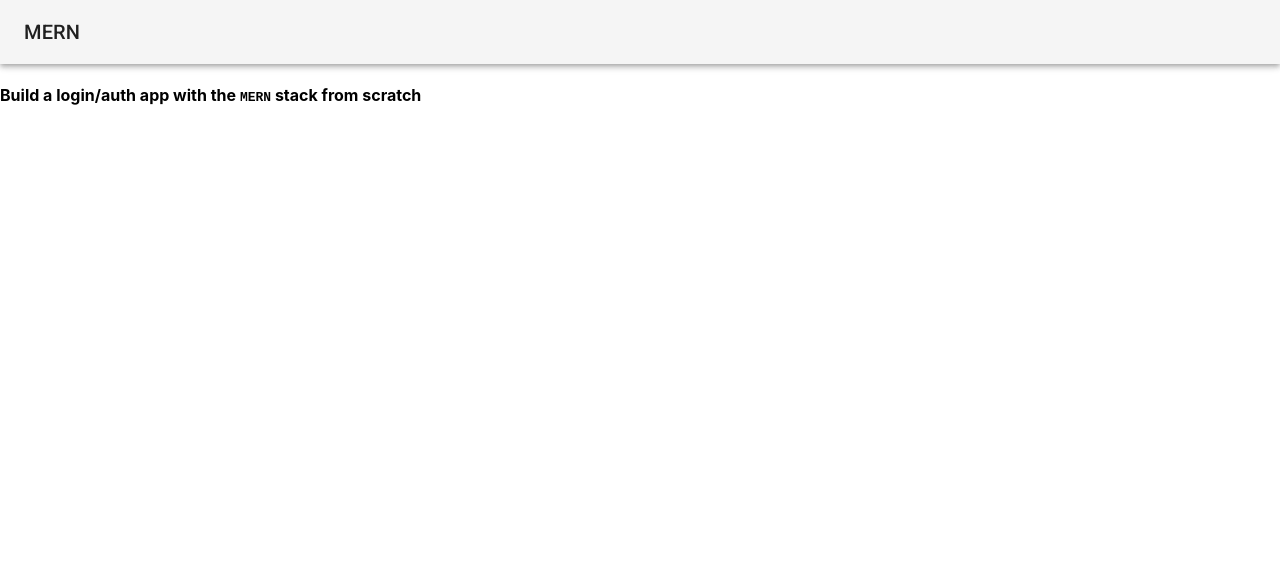
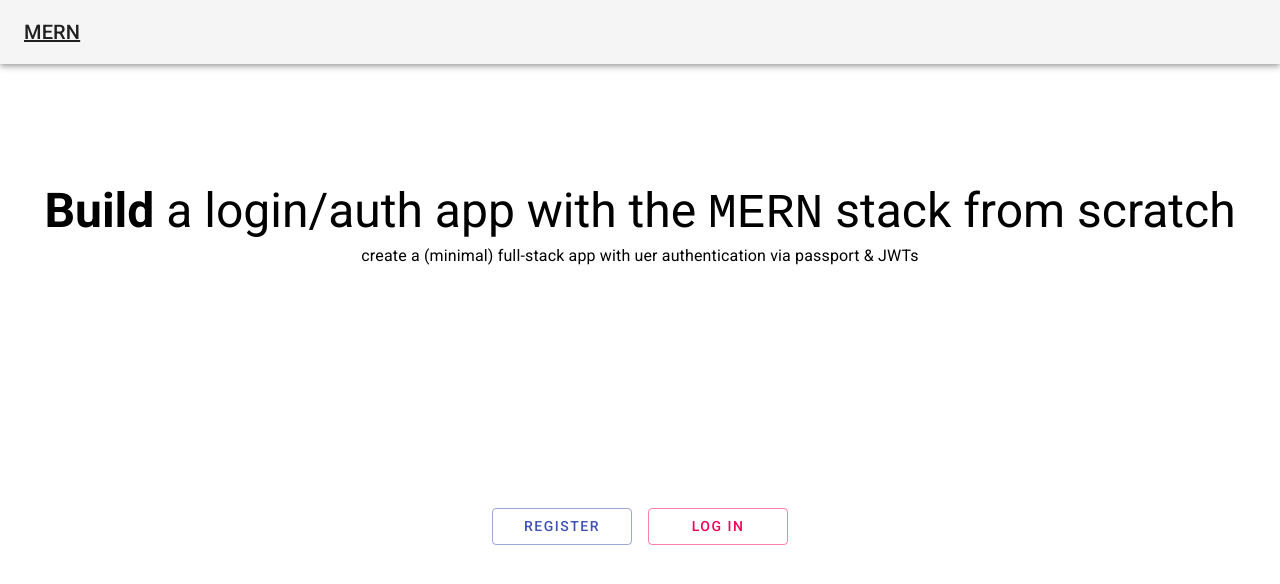
Before and after one commit to wlockiv/mern-auth, a React (Create React App) app in the folder client/: page / in a window 1280 px wide. Shown: the top 584 px of the page. Built offline with nearby package versions, Linux system fonts and the light colour scheme.

Commit message:
initial landing with buttons

```diff
--- a/client/src/App.js
+++ b/client/src/App.js
@@ -1,13 +1,14 @@
 import React from 'react';
 import './App.css';
 import { Navbar, Landing } from './components/layout';
+import { BrowserRouter as Router } from 'react-router-dom';
 
 function App() {
   return (
-    <div>
+    <Router>
       <Navbar />
       <Landing />
-    </div>
+    </Router>
   );
 }
 
--- a/client/src/components/layout/Landing.jsx
+++ b/client/src/components/layout/Landing.jsx
@@ -1,6 +1,7 @@
 // import { Link } from 'react-router-dom';
-import { Grid, makeStyles } from '@material-ui/core';
-import React, { Component } from 'react';
+import { Grid, makeStyles, Typography, Button } from '@material-ui/core';
+import React from 'react';
+import { Link } from 'react-router-dom';
 
 const useStyles = makeStyles(theme => ({
   root: {
@@ -12,14 +13,47 @@ export default () => {
   const classes = useStyles();
 
   return (
-    <div style={{ height: '75vh' }} className={classes.root}>
-      <Grid container spacing={3}>
-        <Grid item s={12} alignContent="center">
-          <h4>
+    <div className={classes.root}>
+      <Grid
+        style={{ height: '75vh' }}
+        container
+        alignItems="center"
+        justify="center"
+      >
+        <Grid item sm={12}>
+          <Typography
+            component="h4"
+            variant="h3"
+            style={{ textAlign: 'center' }}
+          >
             <b>Build</b> a login/auth app with the{' '}
             <span style={{ fontFamily: 'monospace' }}>MERN</span> stack from
             scratch
-          </h4>
+          </Typography>
+          <Typography variant="subtitle1" align="center">
+            create a (minimal) full-stack app with uer authentication via
+            passport & JWTs
+          </Typography>
+        </Grid>
+        <Grid item sm={6} container justify="center">
+          <Button
+            style={{ margin: '0 8px', width: 140, letterSpacing: 1.5 }}
+            component={Link}
+            to="/register"
+            variant="outlined"
+            color="primary"
+          >
+            Register
+          </Button>
+          <Button
+            style={{ margin: '0 8px', width: 140, letterSpacing: 1.5 }}
+            component={Link}
+            to="/login"
+            variant="outlined"
+            color="secondary"
+          >
+            Log In
+          </Button>
         </Grid>
       </Grid>
     </div>
--- a/client/src/components/layout/Navbar.jsx
+++ b/client/src/components/layout/Navbar.jsx
@@ -1,4 +1,4 @@
-import React, { Component } from 'react';
+import React from 'react';
 import { AppBar, Toolbar, Typography } from '@material-ui/core';
 import { makeStyles } from '@material-ui/core/styles';
 import { Link } from 'react-router-dom';
@@ -6,9 +6,6 @@ import { Link } from 'react-router-dom';
 const useStyles = makeStyles({
   root: {
     flexGrow: 1
-  },
-  appBar: {
-    // height: 40
   }
 });
 
@@ -19,7 +16,7 @@ export default () => {
     <div className={classes.root}>
       <AppBar position="static" color="default" className={classes.appBar}>
         <Toolbar color="inherit">
-          <Typography variant="h6" color="inherit">
+          <Typography variant="h6" color="inherit" component={Link} to="/">
             MERN
           </Typography>
         </Toolbar>
```
